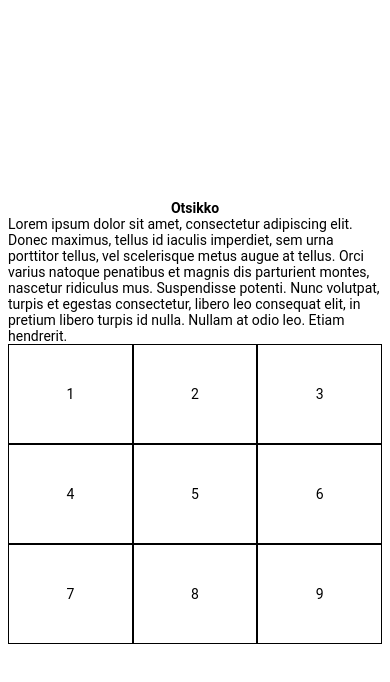
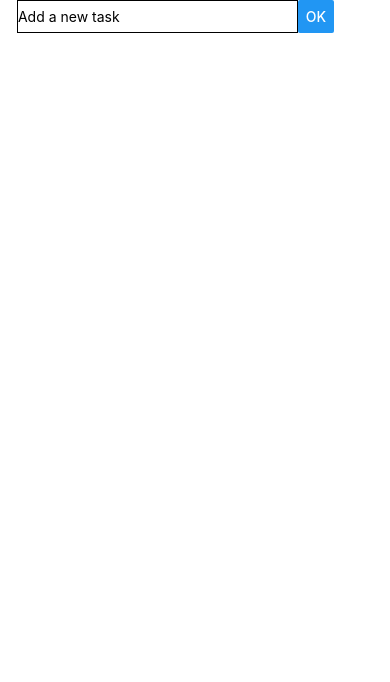
Before and after one commit to TeemuViikeri/tamk-4A00EZ65-3001-kojo, a React Native app: screen / in a window 390 px wide. Shown: the top 682 px of the page. Built offline with nearby package versions, Linux system fonts and the light colour scheme.

Commit message:
Finish week 2 exercise.

```diff
--- a/App.js
+++ b/App.js
@@ -1,31 +1,78 @@
 // Project components
 import { StatusBar } from 'expo-status-bar'
-import React from 'react'
-import { StyleSheet, View } from 'react-native'
+import React, { useState } from 'react'
+import { StyleSheet, View, ScrollView, FlatList } from 'react-native'
+import Constants from 'expo-constants'
+import uuid from 'uuid'
+
 // Custom components
-import Header from './components/Header'
-import TextContainer from './components/TextContainer'
-import Table from './components/Table'
+import InputText from './components/InputText'
+import ItemList from './components/ItemList'
 
 export default function App() {
+  // Declare a variable 'tasks' and a Hook 'setTasks'
+  // Initiate 'tasks' with empty array
+  const [tasks, setTasks] = useState([])
+
+  // Function for adding a new to 'tasks' via 'setTasks' Hook
+  const addTaskHandler = (task) => {
+    // Generate UUID (Universally unique identifier) for task's key
+    setTasks([...tasks, { key: uuid.v4(), text: task }])
+  }
+
+  // Function for deleting a 'tasks' via 'setTasks' Hook
+  const deleteTaskHandler = (id) => {
+    // filter() creates a new array with all elements that pass the test implemented by the provided function
+    setTasks(tasks.filter((task) => task.key !== id))
+  }
+
   return (
-    <View style={styles.container}>
-      <Header headerText='Otsikko' />
-      <TextContainer />
-      {/* Render table component with size 3 (3x3) */}
-      <Table size={3} />
-      {/* Controls the appearance of the status bar while app is running ('auto' sets color by system) */}
-      <StatusBar style='auto' />
+    <View style={stylesLight.root}>
+      <View style={stylesLight.statusBar}>
+        <StatusBar style='auto' />
+      </View>
+
+      {/*
+        Create input field for adding task
+        Send addTaskHandler() as a prop to InputText as a submit event function
+      */}
+      <InputText submitText='OK' onSubmitPressed={addTaskHandler} />
+      {/*
+        Create a list container for added task items
+        Send deleteTaskHandler() as a prop to ItemList as a press and delete event function
+      */}
+      <ItemList data={tasks} itemPressHandler={deleteTaskHandler} />
     </View>
   )
 }
 
-const styles = StyleSheet.create({
-  container: {
-    backgroundColor: '#fff',
-    margin: 8,
-    flex: 1,
-    alignItems: 'center',
-    justifyContent: 'center',
+const stylesLight = StyleSheet.create({
+  root: {
+    flexDirection: 'column',
+    justifyContent: 'flex-start',
+    backgroundColor: 'white',
+    height: '100%',
+    // The default status bar height for the device
+    paddingTop: Constants.statusBarHeight,
+  },
+  statusBar: {
+    // height: Constants.statusBarHeight
+  },
+  text: {
+    width: 100,
+    color: 'black',
   },
 })
+
+const stylesDark = StyleSheet.create({
+  root: {
+    flexDirection: 'row',
+    justifyContent: 'center',
+    backgroundColor: 'black',
+    height: '100%',
+  },
+  text: {
+    width: 100,
+    color: '#FFF',
+  },
+})
--- a/components/Header.js
+++ b/components/Header.js
@@ -8,9 +8,7 @@ const Header = (props) => {
   return (
     <View style={styles.container}>
       {/* Use custom text component which will turn into a header throught isHeader prop */}
-      <RobotoText isHeader={true}>
-        {props.headerText}
-      </RobotoText>
+      <RobotoText isHeader={true}>{props.headerText}</RobotoText>
     </View>
   )
 }
--- /dev/null
+++ b/components/InputText.js
@@ -0,0 +1,53 @@
+import React, { useState } from 'react'
+import { TextInput, Button, View, StyleSheet } from 'react-native'
+
+const InputText = (props) => {
+  // Declare a variable 'userText' and a Hook 'setUserText'
+  // Initiate 'userText' with empty String
+  const [userText, setUserText] = useState('')
+
+  // Function for handling text change aka showing text in input text field
+  const inputTextChangeHandler = (inputText) => {
+    setUserText(inputText)
+  }
+
+  // Function for handling submit event
+  const onSubmitPressedHandler = () => {
+    // If input text field isn't empty...
+    if (userText != '') {
+      // Handle submit event with submit press event function from props
+      props.onSubmitPressed(userText)
+    }
+  }
+
+  return (
+    <View style={styles.root}>
+      <TextInput
+        style={styles.input}
+        placeholder='Add a new task'
+        // Use inputTextChangeHandler as text input field's change event function
+        onChangeText={inputTextChangeHandler}
+        value={userText}
+      />
+      {/*
+          Use onSubmitPressedHandler button's submit event function
+      */}
+      <Button onPress={onSubmitPressedHandler} title={props.submitText} />
+    </View>
+  )
+}
+
+const styles = StyleSheet.create({
+  root: {
+    flexDirection: 'row',
+    width: '90%',
+    justifyContent: 'center',
+  },
+  input: {
+    borderWidth: 1,
+    width: '80%',
+  },
+})
+
+// Default export, joka palauttaa InputText-funkion
+export default InputText
--- /dev/null
+++ b/components/ItemList.js
@@ -0,0 +1,51 @@
+import React from 'react'
+import { ScrollView, View, StyleSheet, TouchableOpacity } from 'react-native'
+import RobotoText from './RobotoText'
+
+const ItemList = (props) => {
+  // Inititate 'index' variable
+  let index = 0
+
+  return (
+    <ScrollView>
+      {/*
+        Use array.map() to create items to a list
+      */}
+      {props.data.map((item) => {
+        // Increment index at every array element when iterating
+        index++
+        return (
+          // Create View container for item
+          <View
+            // Use uuid as item's key
+            key={item.key}
+            // Use different styling for every other item
+            style={index % 2 == 0 ? styles.itemEven : styles.itemOdd}
+          >
+            {/*
+              Make item pressable through Touchable component
+              Use itemPressHandler from props as the press event handler
+            */}
+            <TouchableOpacity onPress={() => props.itemPressHandler(item.key)}>
+              {/*
+                Use current array element's 'text' property as item's text content
+              */}
+              <RobotoText>{item.text}</RobotoText>
+            </TouchableOpacity>
+          </View>
+        )
+      })}
+    </ScrollView>
+  )
+}
+
+export default ItemList
+
+const styles = StyleSheet.create({
+  itemOdd: {
+    backgroundColor: '#b2fffd',
+  },
+  itemEven: {
+    backgroundColor: 'white',
+  },
+})
--- a/package.json
+++ b/package.json
@@ -9,6 +9,7 @@
   },
   "dependencies": {
     "expo": "~40.0.0",
+    "expo-constants": "~9.3.3",
     "expo-status-bar": "~1.0.3",
     "react": "16.13.1",
     "react-dom": "16.13.1",
```
Also changed, not shown: components/ClickCounter.js (added, +20 -0 lines), exercises/week1.js (added, +31 -0 lines).
